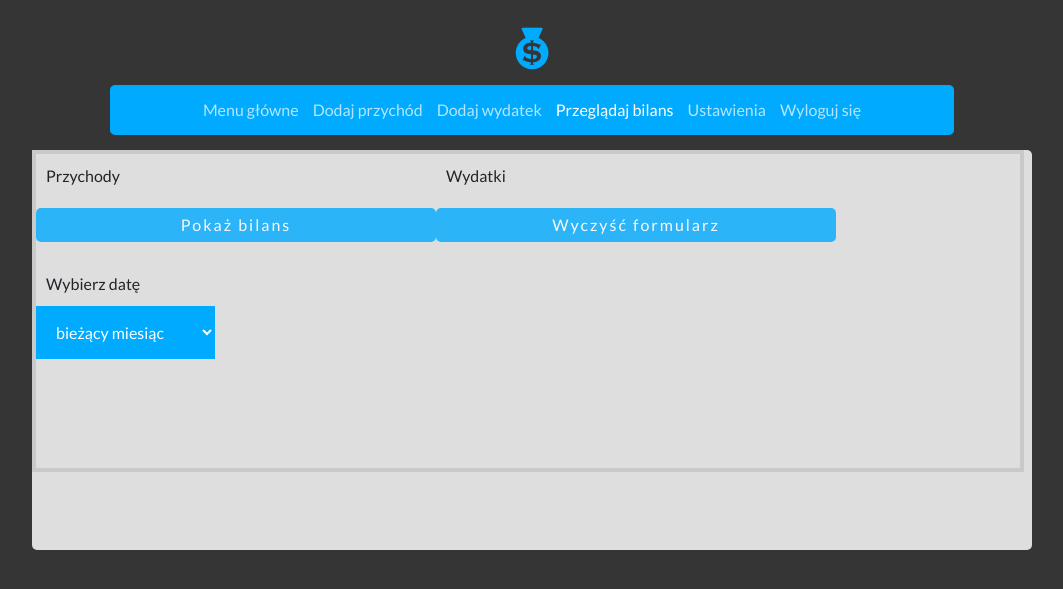
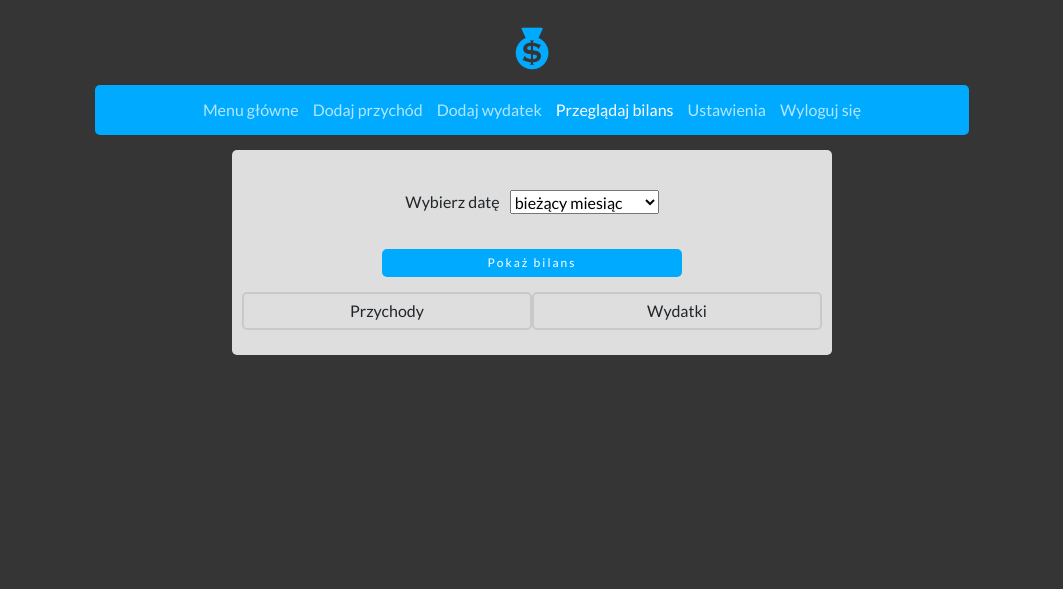
Before and after one commit to Piotrprogramer/homeBudgetWebSite, a PHP site: page /przegladajBilans.html in a window 1280 px wide. Shown: the top 589 px of the page, without its empty margins (108-1171 px from the left). Run offline with PHP 8.4, Linux system fonts and the light colour scheme.

Commit message:
change check bills website to RWD

```diff
--- a/Index.html
+++ b/Index.html
@@ -23,7 +23,7 @@
 		</div>
 		<div class="row justify-content-center" >
 			<div class="col-10 col-md-8 col-xl-6 title">
-				Bądź kowalem włąsnego portfela
+				Zadbaj o swój portfel
 			</div>
 		</div>
 
--- a/Logowanie.html
+++ b/Logowanie.html
@@ -23,7 +23,7 @@
 		</div>
 		<div class="row justify-content-center" >
 			<div class="col-10 col-md-8 col-xl-6 title">
-				Bądź kowalem włąsnego portfela
+				Zadbaj o swój portfel
 			</div>
 		</div>
 
--- a/Rejestracja.html
+++ b/Rejestracja.html
@@ -23,7 +23,7 @@
 		</div>
 		<div class="row justify-content-center" >
 			<div class="col-10 col-md-8 col-xl-6 title">
-				Bądź kowalem włąsnego portfela
+				Zadbaj o swój portfel
 			</div>
 		</div>
 		<div class="row justify-content-center">
--- a/przegladajBilans.html
+++ b/przegladajBilans.html
@@ -21,9 +21,7 @@
 		</div>
 
 		<div class="row justify-content-center ">
-			<div  class="col-10  col-xl-8">
-				<nav class="navbar navbar-light navbar-expand-lg " id="menu_bar">
-
+			<nav class="navbar navbar-light navbar-expand-lg col-10  col-xl-8" id="menu_bar">
 				<button class="navbar-toggler" type="button" data-toggle="collapse" data-target="#mainmenu" aria-controls="mainmenu" aria-expanded="false" aria-label="Przełącznik nawigacji">
 					<span class="navbar-toggler-icon"></span>
 				</button>
@@ -40,47 +38,34 @@
 				</div>
 			</nav>
 		</div>
-		</div>
 
-		<div id="content">
-			<div id="diagrams">
-				<div class="balanceMenu">
-					<div style="margin-top:10px; margin-left:10px" >Przychody</div>
-					<input class="log_button" type="submit" value="Pokaż bilans">
-				</div>
+		<div class="row justify-content-center ">
+			<div  class="col-10  col-xl-8" id="content" style="text-align:center">
 
-				<div class="balanceMenu">
-					<div style="margin-top:10px; margin-left:10px">Wydatki</div>
-					<input class="log_button" type="reset" value="Wyczyść formularz">
-				</div>
-
-				<div id="balanceOptionMenu">
-					<div style="margin:10px">Wybierz datę</div>
-
-
-
-
-					<select name="date" class="date">
+				<div class="row justify-content-center choose_bill">
+					<div>Wybierz datę</div>
+					<select  style="margin-left:10px" name="date" >
 					  <option value="1" selected >	bieżący miesiąc		</option>
 					  <option value="2">		poprzedni miesiąc	</option>
 					  <option value="3">	bieżący rok			</option>
 					  <option value="4">		niestandardowy		</option>
 					</select>
+				</div>
 
+				<div class="choose_bill" style="font-size: 10px">
+					<input class="subbmit_button"  type="submit" style="font-size:12px; width:80%; max-width:300px" value="Pokaż bilans">
+				</div>
 
+				<div class="row justify-content-center choose_bill">
+					<div class="col-12  col-sm-6 statistics" >Przychody
 
 					</div>
-					<div style="clear:both"></div>
-				<div id="results"  >
+
+					<div class="col-12  col-sm-6 statistics" >Wydatki
 
 					</div>
 				</div>
-
-
-			<div class="col-10 col-sm-5 col-md-4 col-xl-3 col-md-auto logMenu" >
-
 			</div>
-
 		</div>
 	</div>
 
--- a/style.css
+++ b/style.css
@@ -243,10 +243,11 @@ input[type=submit]{
 }
 
 #content{
-	max-width: 1000px;
-	min-height: 400px;
+
+	max-width: 600px;
+	min-height: 30px;
+	padding: 25px;
 	background-color: #dedede;
-
 	margin-top: 5px;
 	margin-left: auto;
 	margin-right: auto;
@@ -295,3 +296,11 @@ input[type=submit]{
 	margin-left: 15px;
 	margin-right: 15px;
 }
+
+.statistics{
+	msx-width:200px;
+	border: 2px solid #c9c9c9;
+	border-radius: 5px;
+	padding: 5px;
+
+}
```
Also changed, not shown: DodajWydatek.html (+1 -10 lines). Lines whose indentation alone changed are shown as unchanged.
